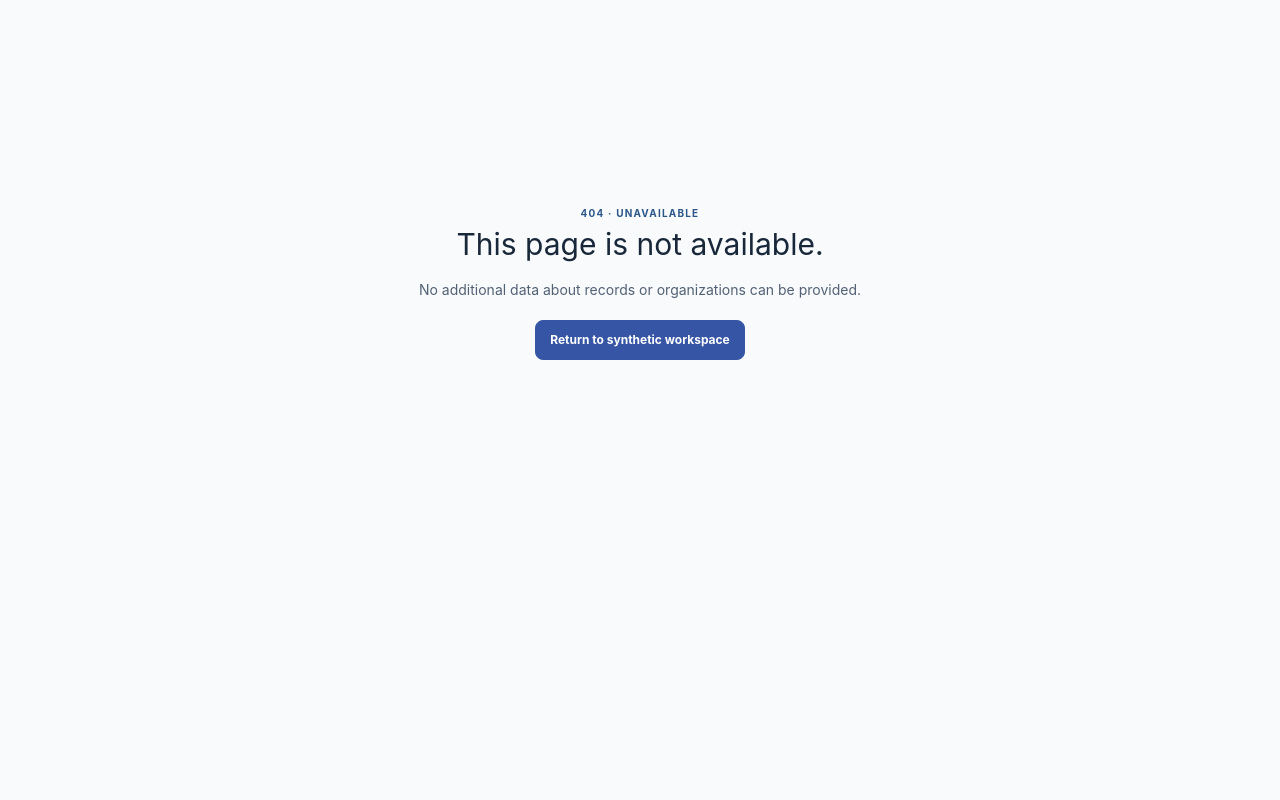
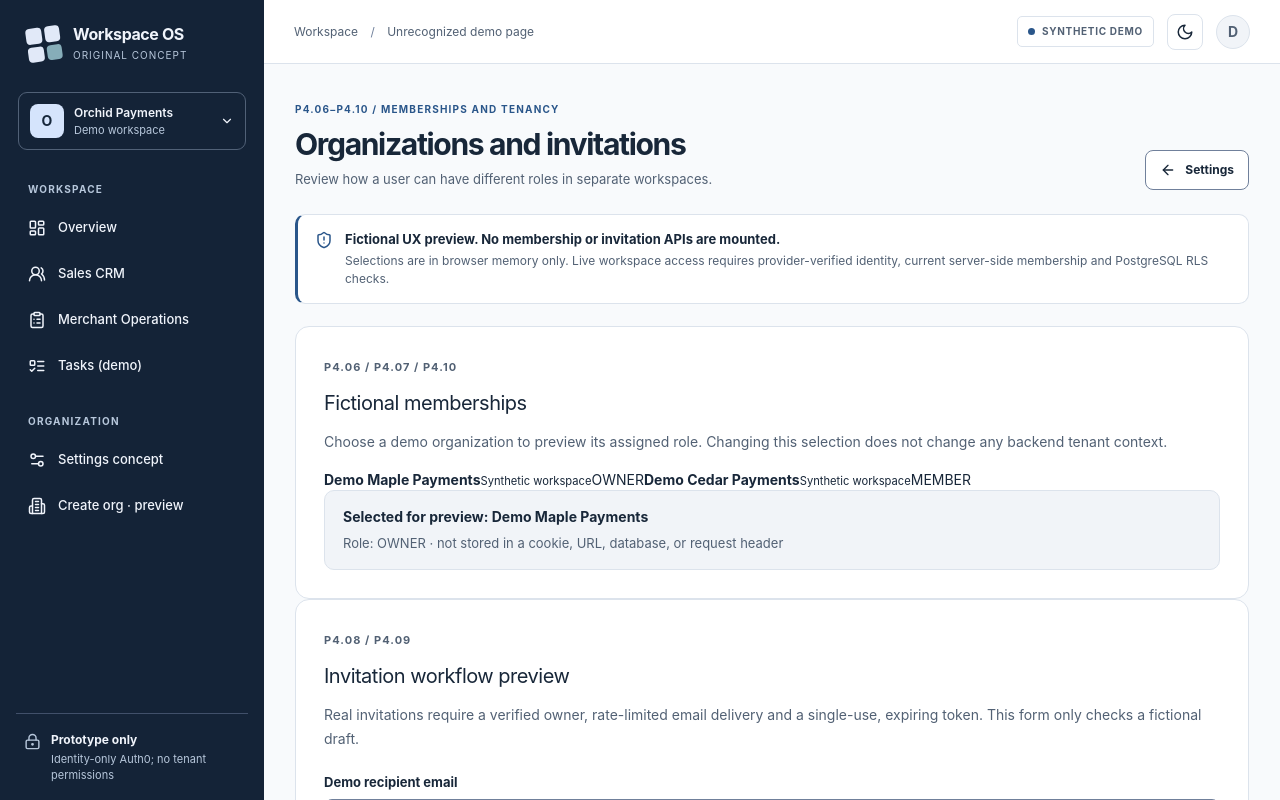
Before and after one commit to owaisprog/Zoho-Clone, a Next.js app in the folder frontend/: page /app/organization/memberships in a window 1280 px wide. Before the commit this address had no page. Shown: the top 800 px of the page. Built offline with nearby package versions, Linux system fonts and the light colour scheme.

Commit message:
feat(P4.06-10): fictional membership switcher and invite preview, no live tenant actions

```diff
--- /dev/null
+++ b/frontend/src/app/app/organization/memberships/page.tsx
@@ -0,0 +1,28 @@
+import Link from "next/link";
+import { ArrowLeft, ShieldAlert } from "lucide-react";
+import { P4MembershipInvitesPreview } from "@/components/p4-membership-invites-preview";
+
+export default function FictionalMembershipsPage() {
+  return (
+    <>
+      <div className="page-header">
+        <div>
+          <span className="eyebrow">P4.06–P4.10 / MEMBERSHIPS AND TENANCY</span>
+          <h1>Organizations and invitations</h1>
+          <p>Review how a user can have different roles in separate workspaces.</p>
+        </div>
+        <div className="action-row">
+          <Link href="/app/settings" className="btn"><ArrowLeft size={16} aria-hidden="true"/> Settings</Link>
+        </div>
+      </div>
+      <div className="demo-banner" role="note">
+        <ShieldAlert size={18} aria-hidden="true" />
+        <div>
+          <strong>Fictional UX preview. No membership or invitation APIs are mounted.</strong>
+          <span>Selections are in browser memory only. Live workspace access requires provider-verified identity, current server-side membership and PostgreSQL RLS checks.</span>
+        </div>
+      </div>
+      <P4MembershipInvitesPreview />
+    </>
+  );
+}
```
